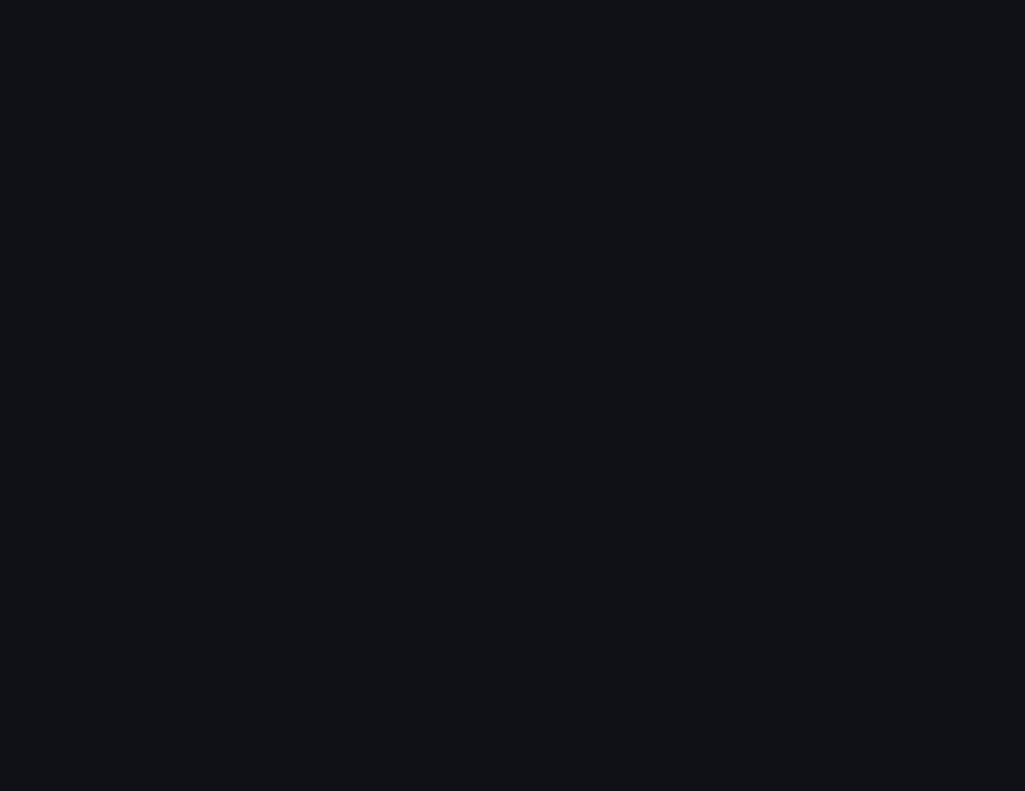
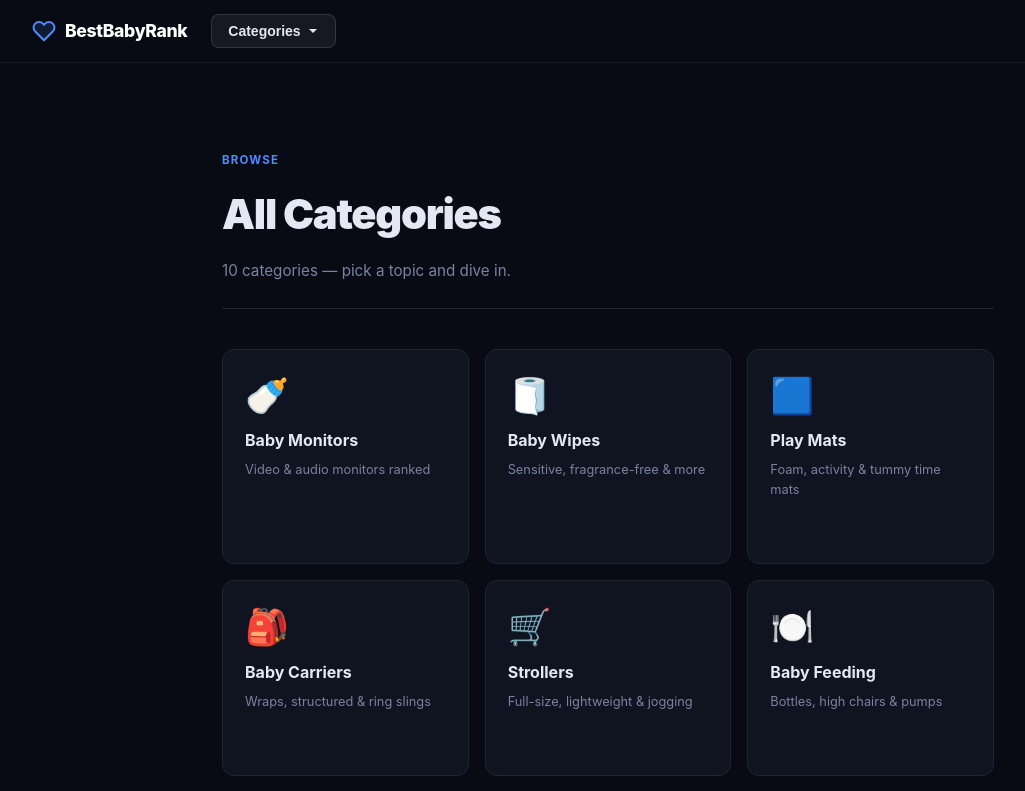
Before and after one commit to conceptsellerbills-cmyk/bestbabyrank, a Next.js app: page /categories in a window 1280 px wide. Before the commit this address had no page. Shown: the top 791 px of the page, without its empty margins (32-1057 px from the left). Built offline with nearby package versions, Linux system fonts and the light colour scheme.

Commit message:
feat: add all categories browse page

```diff
--- /dev/null
+++ b/app/categories/page.tsx
@@ -0,0 +1,51 @@
+import type { Metadata } from "next";
+
+export const metadata: Metadata = {
+  title: "All Categories — BestBabyRank",
+  description: "Browse all categories on BestBabyRank. Find expert guides and reviews organized by topic.",
+};
+
+const CATEGORIES: { icon: string; label: string; desc: string; href: string }[] = [{"icon":"🍼","label":"Baby Monitors","desc":"Video & audio monitors ranked","href":"/category/baby-monitors"},{"icon":"🧻","label":"Baby Wipes","desc":"Sensitive, fragrance-free & more","href":"/category/baby-wipes"},{"icon":"🟦","label":"Play Mats","desc":"Foam, activity & tummy time mats","href":"/category/play-mats"},{"icon":"🎒","label":"Baby Carriers","desc":"Wraps, structured & ring slings","href":"/category/baby-carriers"},{"icon":"🛒","label":"Strollers","desc":"Full-size, lightweight & jogging","href":"/category/strollers"},{"icon":"🍽️","label":"Baby Feeding","desc":"Bottles, high chairs & pumps","href":"/category/baby-feeding"},{"icon":"😴","label":"Baby Sleep","desc":"Cribs, bassinets & sleep aids","href":"/category/baby-sleep"},{"icon":"🛁","label":"Baby Bath","desc":"Tubs, seats & bath essentials","href":"/category/baby-bath"},{"icon":"🔒","label":"Baby Safety","desc":"Gates, locks & safety gear","href":"/category/baby-safety"},{"icon":"👕","label":"Baby Clothing","desc":"Onesies, sleep sacks & more","href":"/category/baby-clothing"}];
+
+export default function CategoriesPage() {
+  return (
+    <>
+      <style>{`
+        *,*::before,*::after{box-sizing:border-box;margin:0;padding:0}
+        body{background:#080b14;color:#e4e8f4;font-family:-apple-system,BlinkMacSystemFont,"Segoe UI",sans-serif;line-height:1.7}
+        a{text-decoration:none;color:inherit}
+        .cats-wrap{max-width:1100px;margin:0 auto;padding:48px 24px 80px}
+        .cats-header{margin-bottom:40px;padding-bottom:24px;border-bottom:1px solid #1e2535}
+        .cats-eyebrow{font-size:0.72rem;font-weight:700;letter-spacing:0.1em;text-transform:uppercase;color:#4f8bff;margin-bottom:8px}
+        .cats-title{font-size:clamp(1.8rem,3.5vw,2.6rem);font-weight:900;letter-spacing:-0.03em;color:#e4e8f4}
+        .cats-subtitle{font-size:0.95rem;color:#7a82a0;margin-top:10px;line-height:1.6}
+        .cats-grid{display:grid;grid-template-columns:repeat(auto-fill,minmax(200px,1fr));gap:16px}
+        .cat-card{background:#0f1420;border:1px solid #1e2535;border-radius:12px;padding:28px 22px;display:block;transition:border-color 0.15s,transform 0.15s,box-shadow 0.15s}
+        .cat-card:hover{border-color:#4f8bff;transform:translateY(-3px);box-shadow:0 10px 32px rgba(0,0,0,0.35)}
+        .cat-icon{font-size:2.2rem;margin-bottom:14px;display:block;line-height:1}
+        .cat-label{font-weight:700;font-size:1rem;margin-bottom:6px;color:#e4e8f4}
+        .cat-desc{font-size:0.8rem;color:#7a82a0;line-height:1.55}
+        .cat-arrow{display:block;margin-top:14px;font-size:0.8rem;font-weight:600;color:#4f8bff;opacity:0;transition:opacity 0.15s}
+        .cat-card:hover .cat-arrow{opacity:1}
+        @media(max-width:500px){.cats-grid{grid-template-columns:repeat(2,1fr)}}
+      `}</style>
+      <div className="cats-wrap">
+        <div className="cats-header">
+          <div className="cats-eyebrow">Browse</div>
+          <h1 className="cats-title">All Categories</h1>
+          <p className="cats-subtitle">{CATEGORIES.length} categories — pick a topic and dive in.</p>
+        </div>
+        <div className="cats-grid">
+          {CATEGORIES.map((c) => (
+            <a href={c.href} className="cat-card" key={c.href}>
+              <span className="cat-icon">{c.icon}</span>
+              <div className="cat-label">{c.label}</div>
+              <div className="cat-desc">{c.desc}</div>
+              <span className="cat-arrow">Explore →</span>
+            </a>
+          ))}
+        </div>
+      </div>
+    </>
+  );
+}
```
